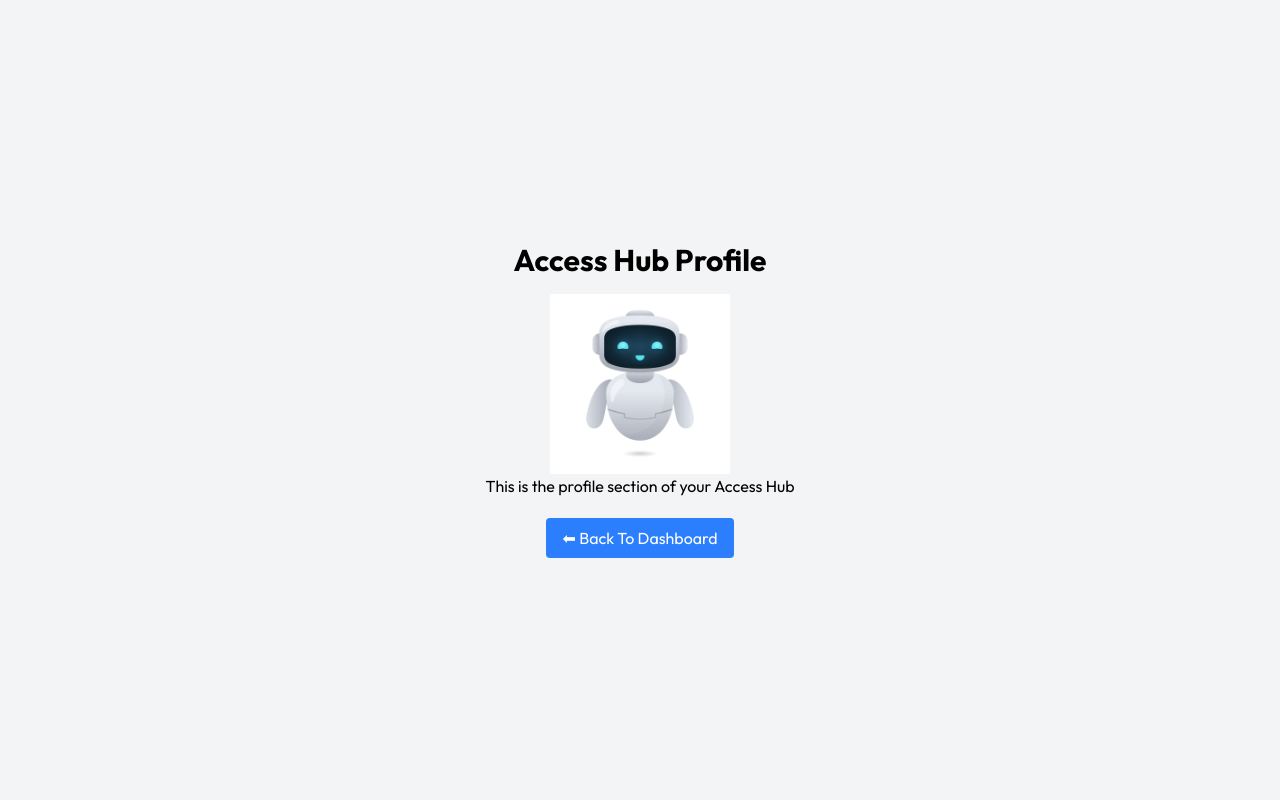
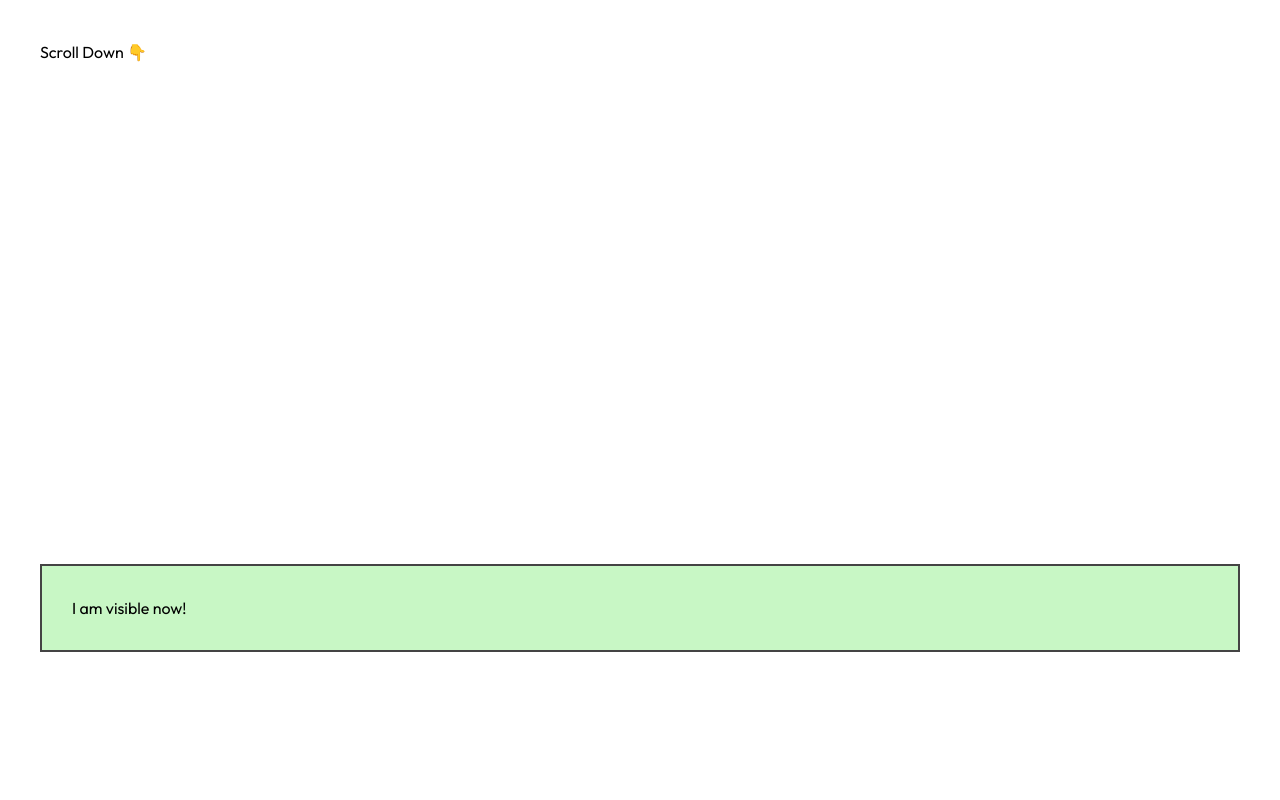
Before and after one commit to SALIK-JAVID/Access-Hub, a React (Vite) app in the folder client/: page /profile in a window 1280 px wide. Shown: the top 800 px of the page. Built offline with nearby package versions, Linux system fonts and the light colour scheme; sample sign-in values are in the browser's storage.

Commit message:
understanding intersection observer in the profile section

```diff
--- a/client/src/pages/Profile.jsx
+++ b/client/src/pages/Profile.jsx
@@ -1,10 +1,47 @@
 import React from 'react'
+import { useEffect, useRef, useState } from 'react';
 import { useNavigate } from 'react-router-dom'
 
 const Profile = () => {
     const navigate = useNavigate();
+    const boxRef =useRef(null);  //this will create a refrence object so that react can have a direct access to the DOM elements.
+    const[visible , setVisible] = useState(false);
+
+    // this is the
+    useEffect(() => {
+      const observer = new IntersectionObserver(
+        ([entry]) => {
+          setVisible(entry.isIntersecting);
+        },
+        { threshold: 0.5 } //50% visibility
+      );
+
+      if (boxRef.current) observer.observe(boxRef.current);
+
+      return () => observer.disconnect();
+    }, []);
+
 
   return (
+    <>
+    {/* example of intersection observer. */}
+     <div style={{ height: "150vh", padding: "40px" }}>
+      <h2>Scroll Down 👇</h2>
+
+      <div
+        ref={boxRef}
+        style={{
+          marginTop: "500px",
+          padding: "30px",
+          border: "2px solid #444",
+          background: visible ? "#c8f7c5" : "#f2f2f2",
+          transition: "0.3s"
+        }}
+      >
+        {visible ? "I am visible now!" : "Waiting to appear..."}
+      </div>
+    </div>
+
     <div className='min-h-screen flex flex-col items-center justify-center bg-gray-100'>
       <h1 className='text-3xl font-bold mb-4'>
             Access Hub Profile
@@ -22,6 +59,7 @@ const Profile = () => {
       ⬅︎ Back To Dashboard
       </button>
     </div>
+    </>
   )
 }
 
--- a/client/src/services/adminApi.js
+++ b/client/src/services/adminApi.js
@@ -2,11 +2,11 @@ import axios from "axios";
 
 // this call the backend admin api
 const API_BASE_URL = "https://access-hub-yc3e.onrender.com/api/admin";
-
+// const API_BASE_URL = "http://localhost:8000/api/auth";
 // Get all users
 export const getAllUsers = async (search="") => {
   const res = await axios.get(`${API_BASE_URL}/users`,{
-params: { search }
+params: { search },
   });
   return res.data;
 };
--- a/client/src/services/authService.js
+++ b/client/src/services/authService.js
@@ -3,7 +3,8 @@
 import axios from "axios"
 // const API_URL = "http://localhost:3000/api/auth";
 const API_URL = axios.create({
-  baseURL: "https://access-hub-yc3e.onrender.com/api/auth",
+  baseURL: "https://access-hub-yc3e.onrender.com/api/auth",    //for rendering
+  // baseURL:"http://localhost:8000/api/auth",  //for local host
   withCredentials: true,
 });
 
```
Also changed, not shown: 1 other file (tests, documents, lock files or other folders).
